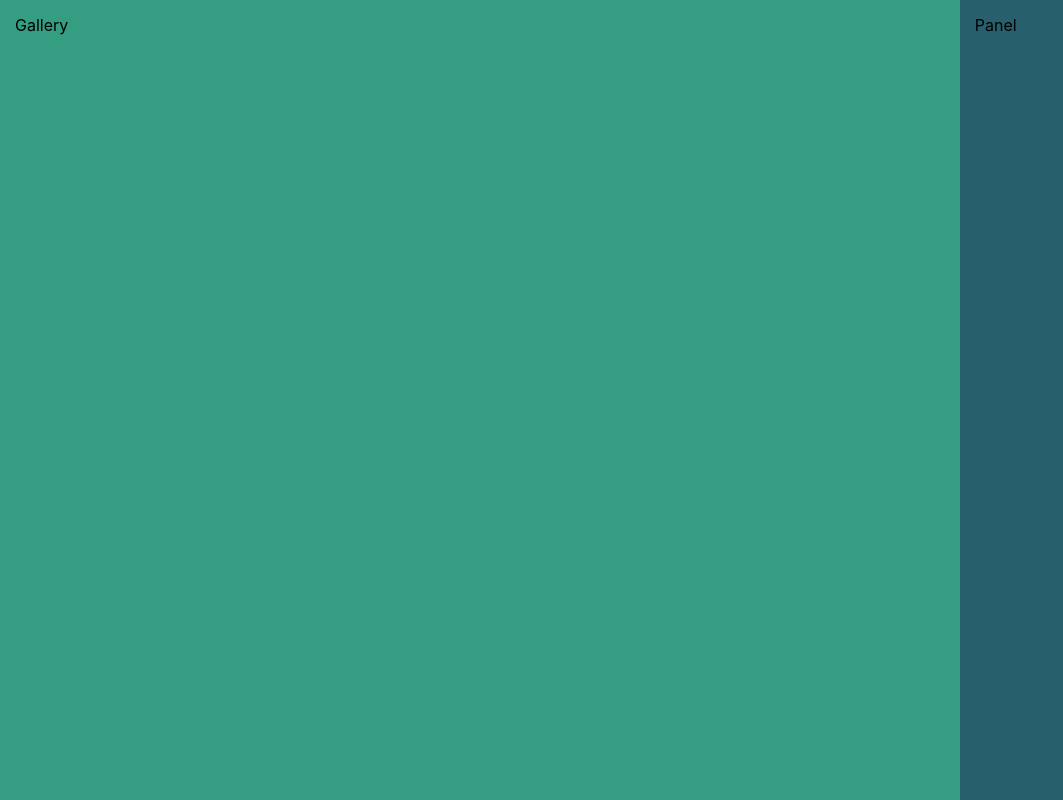
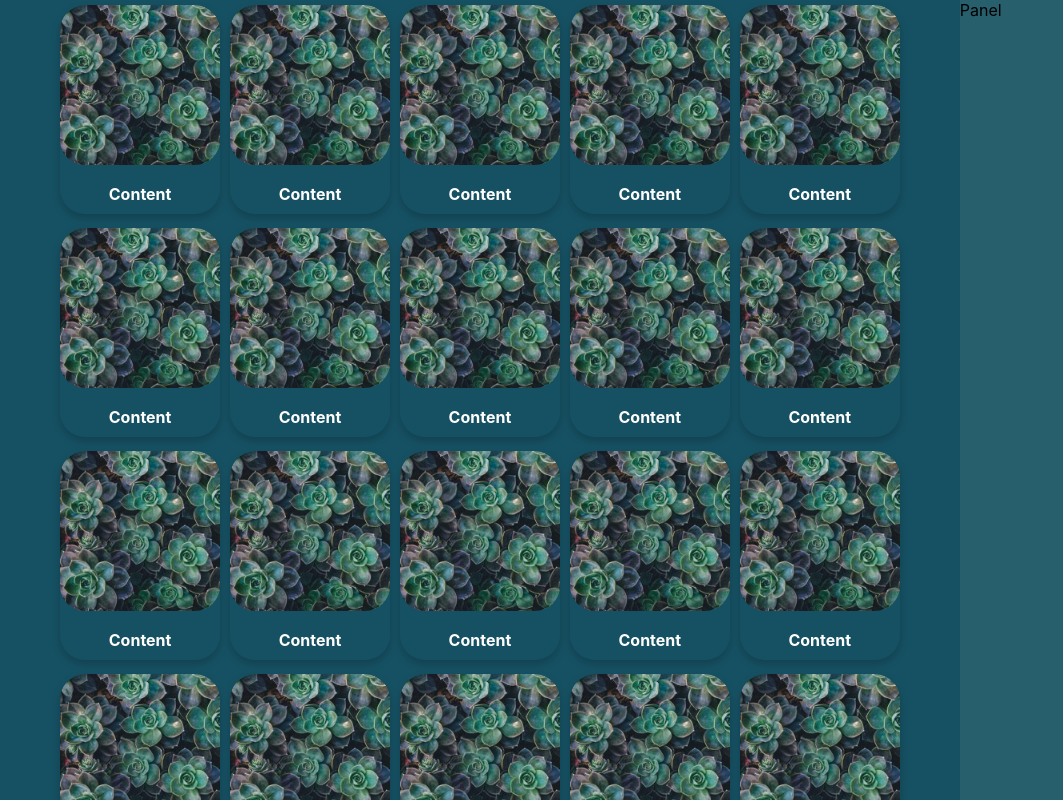
Before and after one commit to ZhekLu/associations-game, a React (Create React App) app: page /game in a window 1280 px wide. Shown: the whole page, without its empty margins (0-1063 px from the left). Built offline with nearby package versions, Linux system fonts and the light colour scheme.

Commit message:
Add galery: gameset and cards

```diff
--- a/src/App.css
+++ b/src/App.css
@@ -6,7 +6,7 @@
 
 body {
     background-color: #165163;
-    height: 100vh;
+    min-height: 100vh;
 }
 
 #root {
@@ -15,18 +15,8 @@ body {
 
 .container {
     height: 100%;
-    background-color: #282c34;
     display: flex;
     justify-content: start;
-}
-
-.gallery {
-    background-color: #359d81;
-    height: 100%;
-}
-
-.panel {
-    background-color: #285f6d;
 }
 
 /********** Large(Laptop) devices **********/
--- /dev/null
+++ b/src/components/GameCard.js
@@ -0,0 +1,11 @@
+import React from 'react';
+import picture from '../images/rose-grass-400x400.jpg';
+
+export default function GameCard() {
+  return (
+    <article className='game-card col-lg-2 col-md-2 col-sm-2 col-xs-5'>
+      <img className='card-image' src={picture} alt='card'/>
+      <h4 className='card-content'>Content</h4>
+    </article>
+  );
+}
--- /dev/null
+++ b/src/components/GameSet.js
@@ -0,0 +1,31 @@
+import React from 'react';
+import GameCard from './GameCard';
+
+export default function GameSet() {
+  return (
+    <section className='gallery col-lg-9 col-md-9 col-sm-12 col-xs-12'>
+      <div className='row'>
+        <GameCard/>
+        <GameCard/>
+        <GameCard/>
+        <GameCard/>
+        <GameCard/>
+        <GameCard/>
+        <GameCard/>
+        <GameCard/>
+        <GameCard/>
+        <GameCard/>
+        <GameCard/>
+        <GameCard/>
+        <GameCard/>
+        <GameCard/>
+        <GameCard/>
+        <GameCard/>
+        <GameCard/>
+        <GameCard/>
+        <GameCard/>
+        <GameCard/>
+      </div>
+    </section>
+  );
+}
--- a/src/grid.css
+++ b/src/grid.css
@@ -1,5 +1,5 @@
 .row {
-    width: 100%;
+    text-align: center;
 }
 
 .cell {
@@ -11,8 +11,7 @@
 /********** Large(Laptop) devices **********/
 @media (min-width: 1280px) {
     .col-lg-1, .col-lg-2, .col-lg-3, .col-lg-4, .col-lg-5, .col-lg-6, .col-lg-7, .col-lg-8, .col-lg-9, .col-lg-10, .col-lg-11, .col-lg-12 {
-        float: left;
-        padding: 15px;
+        display: inline-block;
     }
 
     .col-lg-1 {
@@ -67,8 +66,7 @@
 /********** Medium devices **********/
 @media (min-width: 960px) and (max-width: 1279px) {
     .col-md-1, .col-md-2, .col-md-3, .col-md-4, .col-md-5, .col-md-6, .col-md-7, .col-md-8, .col-md-9, .col-md-10, .col-md-11, .col-md-12 {
-        float: left;
-        padding: 15px;
+        display: inline-block;
     }
 
     .col-md-1 {
@@ -123,8 +121,7 @@
 /********** Small(Tablet) devices **********/
 @media (min-width: 600px) and (max-width: 959px) {
     .col-sm-1, .col-sm-2, .col-sm-3, .col-sm-4, .col-sm-5, .col-sm-6, .col-sm-7, .col-sm-8, .col-sm-9, .col-sm-10, .col-sm-11, .col-sm-12 {
-        float: left;
-        padding: 15px;
+        display: inline-block;
     }
 
     .col-sm-1 {
@@ -179,8 +176,7 @@
 /********** Extra-Small(Phone) devices **********/
 @media (min-width: 370px) and (max-width: 599px) {
     .col-xs-1, .col-xs-2, .col-xs-3, .col-xs-4, .col-xs-5, .col-xs-6, .col-xs-7, .col-xs-8, .col-xs-9, .col-xs-10, .col-xs-11, .col-xs-12 {
-        float: left;
-        padding: 15px;
+        display: inline-block;
     }
 
     .col-xs-1 {
--- /dev/null
+++ b/src/pages/Game.css
@@ -0,0 +1,30 @@
+.gallery {
+    max-height: 100vh;
+    overflow: scroll;
+}
+
+.panel {
+    background-color: #285f6d;
+}
+
+.game-card {
+    box-shadow: 0 4px 8px 0 rgba(0, 0, 0, 0.2);
+    transition: 0.3s;
+    border-radius: 25px;
+    overflow: hidden;
+    margin: 5px;
+}
+
+.game-card:hover {
+    box-shadow: 0 8px 16px 0 rgba(0, 0, 0, 0.54);
+}
+
+.card-image {
+    border-radius: 25px;
+    width: 100%;
+}
+
+.card-content {
+    color: white;
+    padding: 15px 5px 10px;
+}
--- a/src/pages/Game.js
+++ b/src/pages/Game.js
@@ -1,14 +1,14 @@
+import './Game.css';
 import React from 'react';
+import GameSet from '../components/GameSet';
 
 export default function Game() {
   return (
-    <section className='container'>
-      <section className='gallery col-lg-9 col-md-9 col-sm-12 col-xs-12'>
-                Gallery
-      </section>
+    <main className='container'>
+      <GameSet/>
       <section className='panel col-lg-3 col-md-3 col-sm-12 col-xs-12'>
                 Panel
       </section>
-    </section>
+    </main>
   );
 }
```
Also changed, not shown: src/images/rose-grass-400x400.jpg (added).
